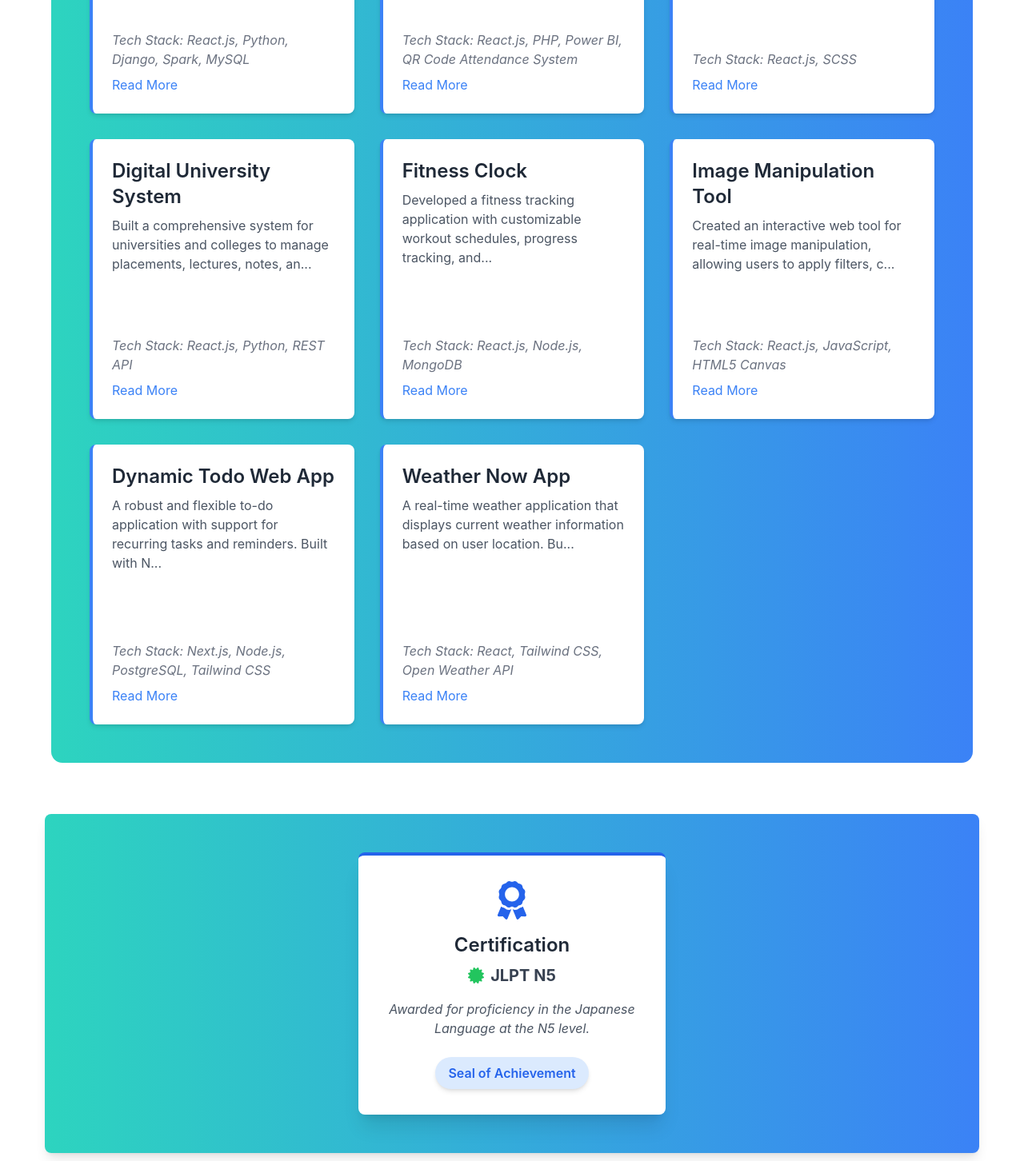
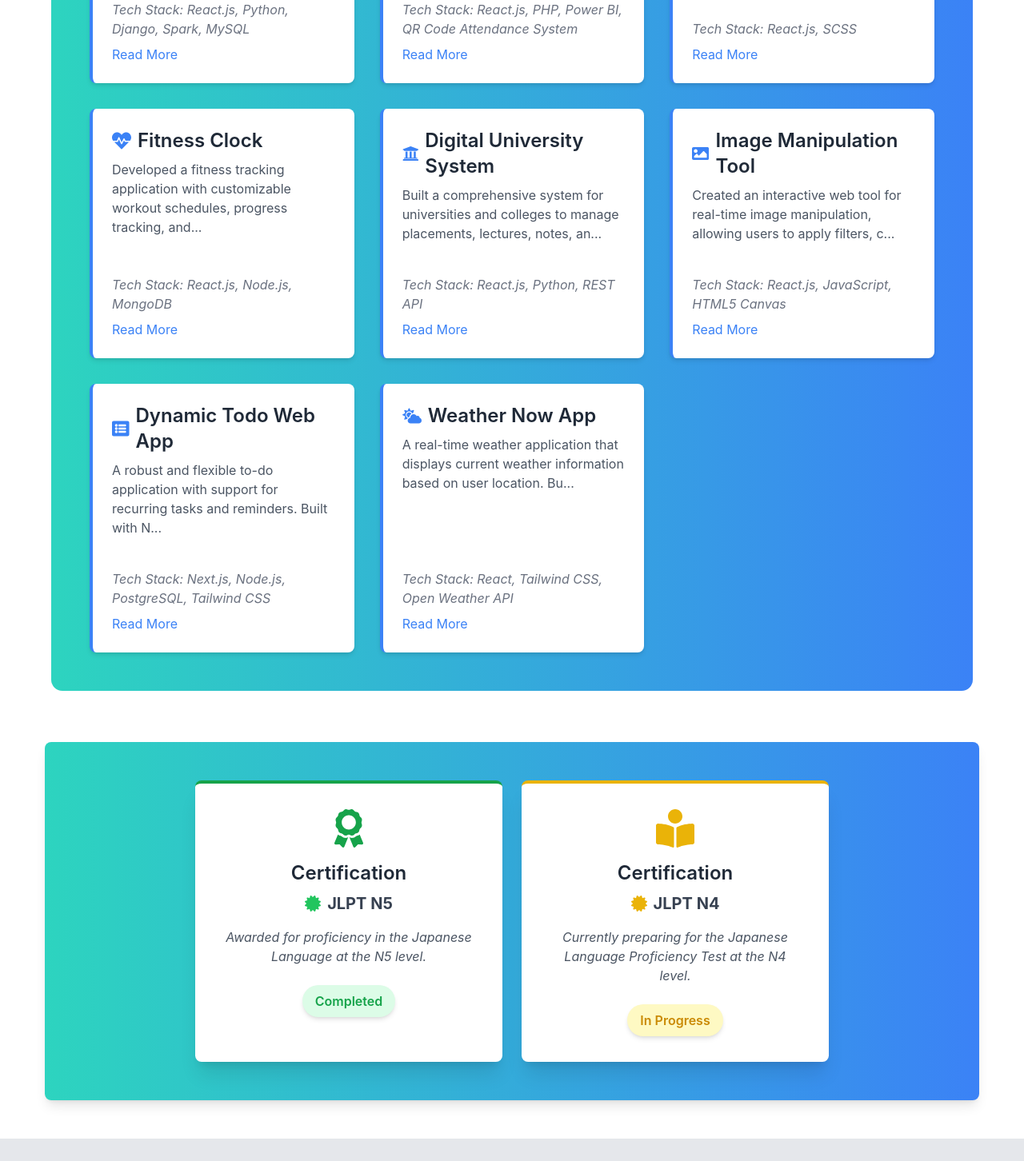
Before and after one commit to surajtapase/suraj-tapase-portfolio, a React (Create React App) app: page / in a window 1280 px wide. Shown: the part 1220-2672 px from the top of the page at 80% size. Built offline with nearby package versions, Linux system fonts and the light colour scheme.

Commit message:
Updated Project and Certification

```diff
--- a/package.json
+++ b/package.json
@@ -10,7 +10,7 @@
     "react": "^18.3.1",
     "react-dom": "^18.3.1",
     "react-fast-marquee": "^1.6.5",
-    "react-icons": "^5.3.0",
+    "react-icons": "^5.5.0",
     "react-router-dom": "^6.26.2",
     "react-scripts": "5.0.1",
     "web-vitals": "^2.1.4"
--- a/src/components/PersonalDevelopment.jsx
+++ b/src/components/PersonalDevelopment.jsx
@@ -1,13 +1,15 @@
 // Certification.js
 import React from 'react';
-import { FaAward, FaCertificate } from 'react-icons/fa';
+import { FaAward, FaCertificate, FaBookReader } from 'react-icons/fa';
 
 const Certification = () => {
   return (
-    <div style={{paddingLeft:"3.5rem",paddingRight:"3.5rem",paddingBottom:"3rem"}}>
-  <section id="certifications" className="flex justify-center p-6 md:p-12 bg-gradient-to-r from-teal-400 to-blue-500 rounded-lg shadow-lg">
-      <div className="bg-white rounded-lg shadow-xl p-8 max-w-sm text-center border-t-4 border-blue-600">
-        <div className="flex justify-center items-center mb-4 text-blue-600">
+    <div style={{ paddingLeft: "3.5rem", paddingRight: "3.5rem", paddingBottom: "3rem" }}>
+      <section id="certifications" className="flex flex-col md:flex-row gap-6 justify-center p-6 md:p-12 bg-gradient-to-r from-teal-400 to-blue-500 rounded-lg shadow-lg">
+
+        {/* JLPT N5 - Completed */}
+        <div className="bg-white rounded-lg shadow-xl p-8 max-w-sm text-center border-t-4 border-green-600">
+          <div className="flex justify-center items-center mb-4 text-green-600">
             <FaAward className="text-5xl" />
           </div>
           <h2 className="text-2xl font-semibold mb-2 text-gray-800">Certification</h2>
@@ -18,14 +20,33 @@ const Certification = () => {
             Awarded for proficiency in the Japanese Language at the N5 level.
           </p>
           <div className="flex justify-center mt-6">
-          <span className="bg-blue-100 text-blue-600 px-4 py-2 rounded-full shadow-md font-semibold">
-            Seal of Achievement
+            <span className="bg-green-100 text-green-600 px-4 py-2 rounded-full shadow-md font-semibold">
+              Completed
             </span>
           </div>
         </div>
+
+        {/* JLPT N4 - In Progress */}
+        <div className="bg-white rounded-lg shadow-xl p-8 max-w-sm text-center border-t-4 border-yellow-500">
+          <div className="flex justify-center items-center mb-4 text-yellow-500">
+            <FaBookReader className="text-5xl" />
+          </div>
+          <h2 className="text-2xl font-semibold mb-2 text-gray-800">Certification</h2>
+          <h3 className="text-xl font-bold text-gray-700 mb-4 flex justify-center items-center">
+            <FaCertificate className="text-yellow-500 mr-2" /> JLPT N4
+          </h3>
+          <p className="text-gray-600 italic">
+            Currently preparing for the Japanese Language Proficiency Test at the N4 level.
+          </p>
+          <div className="flex justify-center mt-6">
+            <span className="bg-yellow-100 text-yellow-600 px-4 py-2 rounded-full shadow-md font-semibold">
+              In Progress
+            </span>
+          </div>
+        </div>
+
       </section>
     </div>
-
   );
 };
 
--- a/src/components/Projects.jsx
+++ b/src/components/Projects.jsx
@@ -1,46 +1,75 @@
-import React, { useState } from 'react';
+import React, { useState } from "react";
+import {
+  FaUniversity, // BPCL, Digital University
+  FaBriefcase, // Job Mohotsav
+  FaGlobe, // TDTL Site
+  FaHeartbeat, // Fitness Clock
+  FaImage, // Image Tool
+  FaListAlt, // Todo App
+  FaCloudSun, // Weather App
+  FaProjectDiagram, // General default
+} from "react-icons/fa";
+
+const iconMap = {
+  "BPCL Credit Society Ltd": <FaUniversity className="text-blue-500 mr-2" />,
+  "Job Mohotsav": <FaBriefcase className="text-blue-500 mr-2" />,
+  "TDTL Official Site": <FaGlobe className="text-blue-500 mr-2" />,
+  "Digital University System": <FaUniversity className="text-blue-500 mr-2" />,
+  "Fitness Clock": <FaHeartbeat className="text-blue-500 mr-2" />,
+  "Image Manipulation Tool": <FaImage className="text-blue-500 mr-2" />,
+  "Dynamic Todo Web App": <FaListAlt className="text-blue-500 mr-2" />,
+  "Weather Now App": <FaCloudSun className="text-blue-500 mr-2" />,
+};
 
 const projects = [
   {
-    title: 'BPCL Credit Society Ltd',
-    description: 'Developed a fully functional credit society platform using React.js, Django, and Spark. Integrated with MySQL databases for efficient data management.',
-    techStack: 'React.js, Python, Django, Spark, MySQL',
+    title: "BPCL Credit Society Ltd",
+    description:
+      "Developed a fully functional credit society platform using React.js, Django, and Spark. Integrated with MySQL databases for efficient data management.",
+    techStack: "React.js, Python, Django, Spark, MySQL",
   },
   {
-    title: 'Job Mohotsav',
-    description: 'Designed and implemented an online platform for job fairs using React.js and PHP. Integrated QR Code-based attendance and Power BI for reporting.',
-    techStack: 'React.js, PHP, Power BI, QR Code Attendance System',
+    title: "Job Mohotsav",
+    description:
+      "Designed and implemented an online platform for job fairs using React.js and PHP. Integrated QR Code-based attendance and Power BI for reporting.",
+    techStack: "React.js, PHP, Power BI, QR Code Attendance System",
   },
   {
-    title: 'TDTL Official Site',
-    description: 'Created a responsive and scalable official website using React.js and SCSS. Focused on enhancing user experience and performance optimization.',
-    techStack: 'React.js, SCSS',
+    title: "TDTL Official Site",
+    description:
+      "Created a responsive and scalable official website using React.js and SCSS. Focused on enhancing user experience and performance optimization.",
+    techStack: "React.js, SCSS",
   },
   {
-    title: 'Digital University System',
-    description: 'Built a comprehensive system for universities and colleges to manage placements, lectures, notes, and notices. Teachers, TPOs, and admin can efficiently manage tasks through this system, using React, Python with REST APIs for backend operations.',
-    techStack: 'React.js, Python, REST API',
+    title: "Fitness Clock",
+    description:
+      "Developed a fitness tracking application with customizable workout schedules, progress tracking, and health analytics to help users stay fit and motivated.",
+    techStack: "React.js, Node.js, MongoDB",
   },
   {
-    title: 'Fitness Clock',
-    description: 'Developed a fitness tracking application with customizable workout schedules, progress tracking, and health analytics to help users stay fit and motivated.',
-    techStack: 'React.js, Node.js, MongoDB',
+    title: "Digital University System",
+    description:
+      "Built a comprehensive system for universities and colleges to manage placements, lectures, notes, and notices. Teachers, TPOs, and admin can efficiently manage tasks through this system, using React, Python with REST APIs for backend operations.",
+    techStack: "React.js, Python, REST API",
   },
   {
-    title: 'Image Manipulation Tool',
-    description: 'Created an interactive web tool for real-time image manipulation, allowing users to apply filters, crop, and resize images directly in the browser.',
-    techStack: 'React.js, JavaScript, HTML5 Canvas',
+    title: "Image Manipulation Tool",
+    description:
+      "Created an interactive web tool for real-time image manipulation, allowing users to apply filters, crop, and resize images directly in the browser.",
+    techStack: "React.js, JavaScript, HTML5 Canvas",
   },
   {
-    title: 'Dynamic Todo Web App',
-    description: 'A robust and flexible to-do application with support for recurring tasks and reminders. Built with Next.js and Node.js to ensure a seamless user experience.',
-    techStack: 'Next.js, Node.js, PostgreSQL, Tailwind CSS',
+    title: "Dynamic Todo Web App",
+    description:
+      "A robust and flexible to-do application with support for recurring tasks and reminders. Built with Next.js and Node.js to ensure a seamless user experience.",
+    techStack: "Next.js, Node.js, PostgreSQL, Tailwind CSS",
   },
   {
-    title: 'Weather Now App',
-    description: 'A real-time weather application that displays current weather information based on user location. Built with React and Tailwind CSS, utilizing Open Weather API for fetching data.',
-    techStack: 'React, Tailwind CSS, Open Weather API',
-  }
+    title: "Weather Now App",
+    description:
+      "A real-time weather application that displays current weather information based on user location. Built with React and Tailwind CSS, utilizing Open Weather API for fetching data.",
+    techStack: "React, Tailwind CSS, Open Weather API",
+  },
 ];
 
 const Projects = () => {
@@ -54,29 +83,43 @@ const Projects = () => {
   };
 
   return (
-    <section id="projects" className="p-6 md:p-12 bg-gradient-to-r from-teal-400 to-blue-500 rounded-[14px]">
-      <h2 className="text-4xl font-bold mb-8 text-center text-gray-800">Projects</h2>
+    <section
+      id="projects"
+      className="p-6 md:p-12 bg-gradient-to-r from-teal-400 to-blue-500 rounded-[14px]"
+    >
+      <h2 className="text-4xl font-bold mb-8 text-center text-gray-800">
+        Projects
+      </h2>
       <div className="grid gap-8 sm:grid-cols-1 md:grid-cols-2 lg:grid-cols-3">
         {projects.map((project, index) => (
           <div
             key={index}
             className="relative bg-white rounded-lg shadow-md transition-shadow duration-300 flex flex-col justify-between hover:shadow-xl border-l-4 border-blue-500"
-            style={{ minHeight: '350px' }}
+            style={{ minHeight: "30px" }}
           >
             <div className="p-6">
-              <h3 className="text-2xl font-semibold mb-2 text-gray-800">{project.title}</h3>
+              <h3 className="text-2xl font-semibold mb-2 text-gray-800 flex items-center">
+                {iconMap[project.title] || (
+                  <FaProjectDiagram className="text-blue-500 mr-2" />
+                )}
+                {project.title}
+              </h3>
               <p className="text-gray-600 mb-4">
-                {expanded[index] ? project.description : `${project.description.substring(0, 100)}...`}
+                {expanded[index]
+                  ? project.description
+                  : `${project.description.substring(0, 100)}...`}
               </p>
             </div>
 
             <div className="px-6 pb-6 mt-auto">
-              <p className="text-gray-500 italic">Tech Stack: {project.techStack}</p>
+              <p className="text-gray-500 italic">
+                Tech Stack: {project.techStack}
+              </p>
               <button
                 onClick={() => toggleExpand(index)}
                 className="text-blue-500 mt-2 inline-block hover:text-blue-700 transition-colors"
               >
-                {expanded[index] ? 'Read Less' : 'Read More'}
+                {expanded[index] ? "Read Less" : "Read More"}
               </button>
             </div>
           </div>
```
Also changed, not shown: 1 other file (tests, documents, lock files or other folders). Lines whose indentation alone changed are shown as unchanged.
